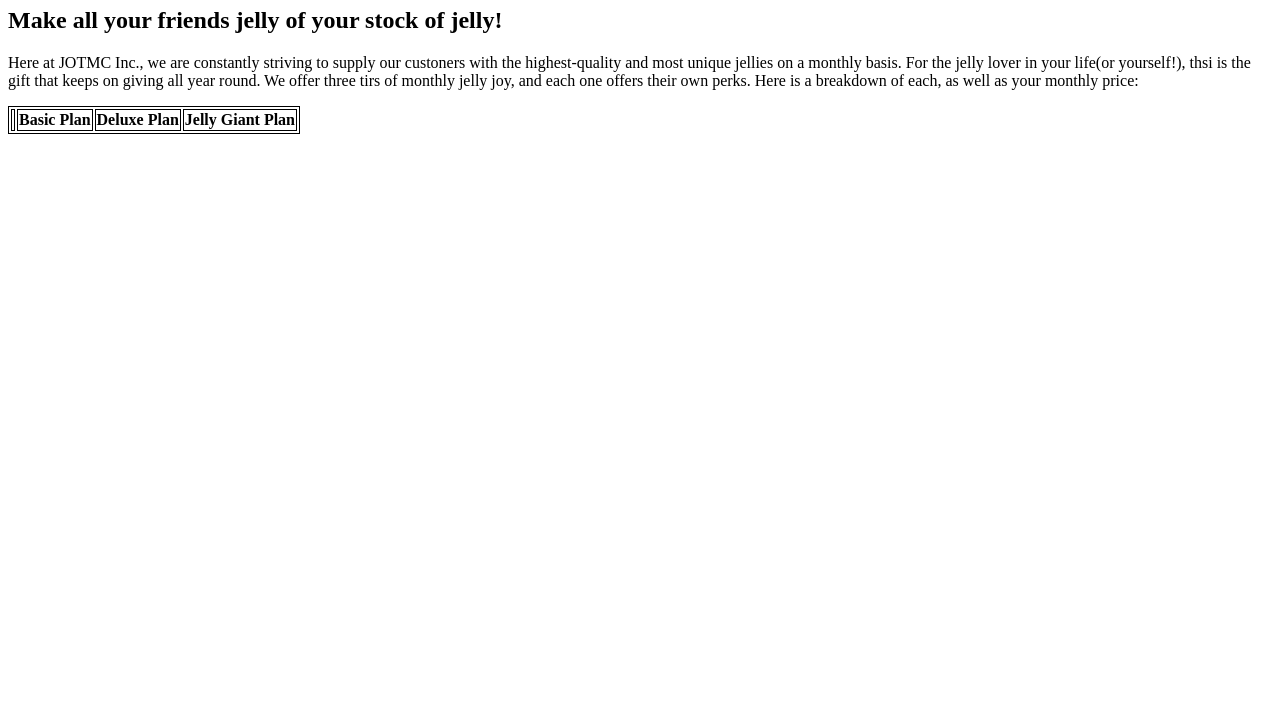
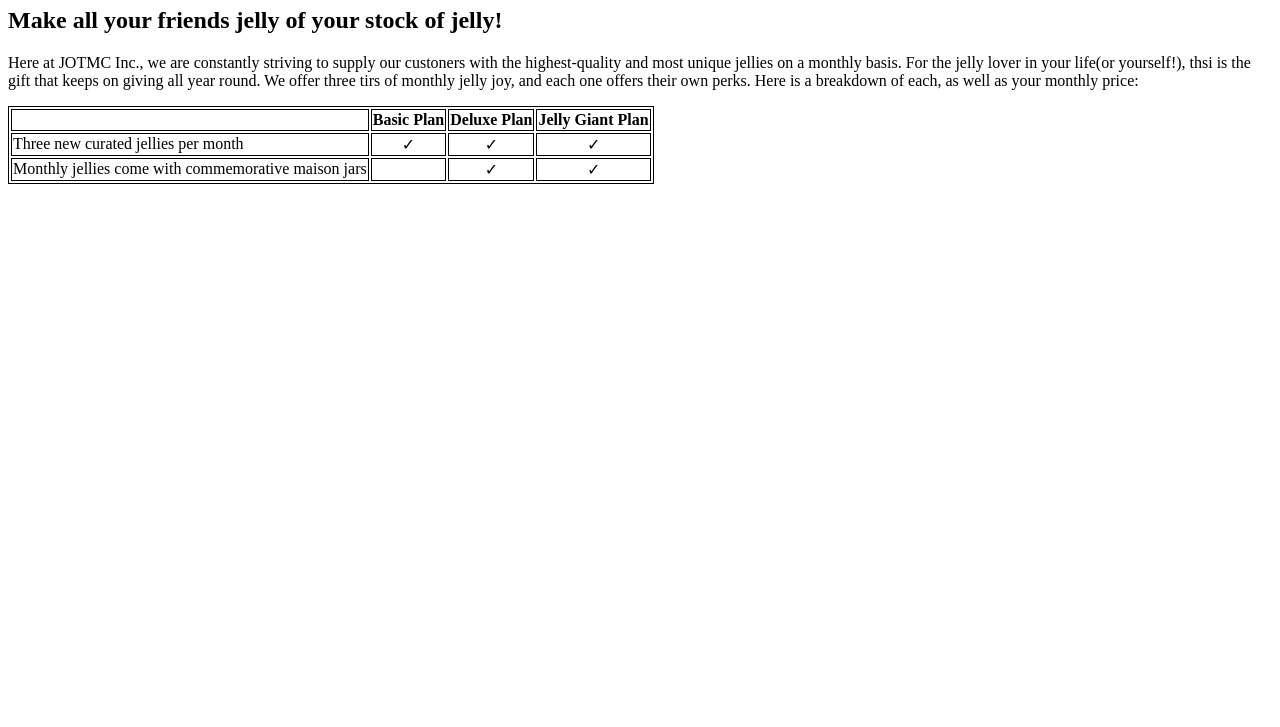
Before and after one commit to heesoo-kim97/Recap, a website: page recap-html-web-page/index.html in a window 1280 px wide. Shown: the part 73-800 px from the top of the page. Drawn offline with Linux system fonts and the light colour scheme.

Commit message:
added new rows with data cells.

```diff
--- a/recap-html-web-page/index.html
+++ b/recap-html-web-page/index.html
@@ -36,6 +36,20 @@
         <th>Jelly Giant Plan</th>
       </tr>
     </thead>
+    <tbody>
+      <tr>
+        <td>Three new curated jellies per month</td>
+        <td>&check;</td>
+        <td>&check;</td>
+        <td>&check;</td>
+      </tr>
+      <tr>
+        <td>Monthly jellies come with commemorative maison jars</td>
+        <td></td>
+        <td>&check;</td>
+        <td>&check;</td>
+      </tr>
+    </tbody>
   </table>
 </body>
 </html>
```
